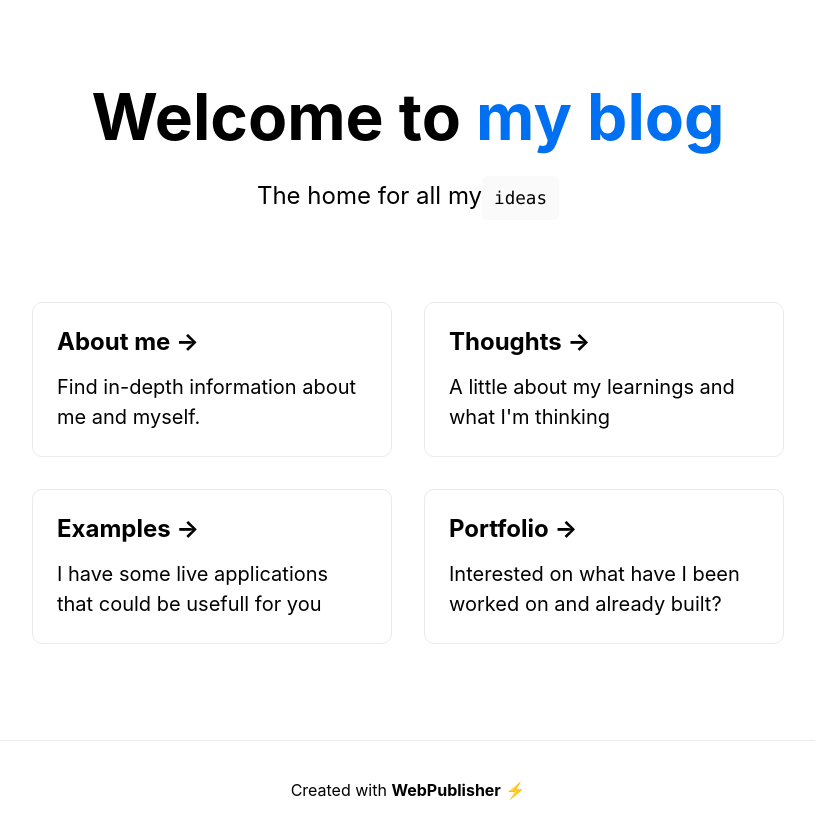
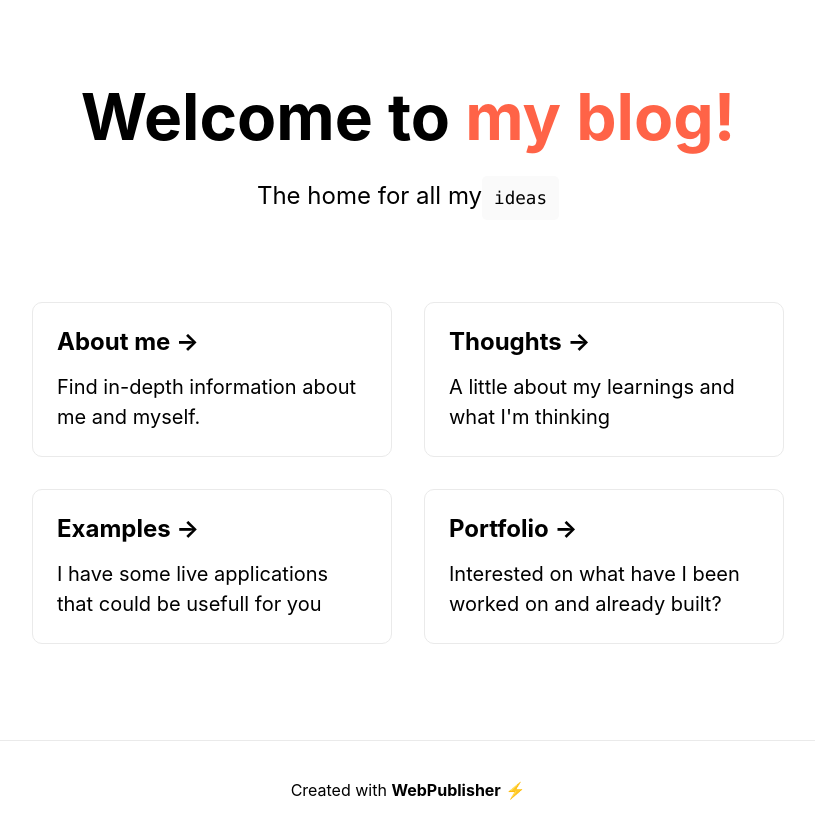
Before and after one commit to ykmsd/nextjs-sb, a Next.js app: page / in a window 1280 px wide. Shown: the whole page, without its empty margins (232-1047 px from the left). Built offline with nearby package versions, Linux system fonts and the light colour scheme.

Commit message:
web-publisher: Update pages/index.js, styles/Home.module.css

```diff
--- a/pages/index.js
+++ b/pages/index.js
@@ -10,7 +10,7 @@ export default function Home() {
 
       <main className={styles.main}>
         <h1 className={styles.title}>
-          Welcome to <a href="https://nextjs.org">my blog</a>
+          Welcome to <a href="https://nextjs.org">my blog!</a>
         </h1>
 
         <p className={styles.description}>
--- a/styles/Home.module.css
+++ b/styles/Home.module.css
@@ -36,7 +36,7 @@
 }
 
 .title a {
-  color: #0070f3;
+  color: tomato;
   text-decoration: none;
 }
 
```
